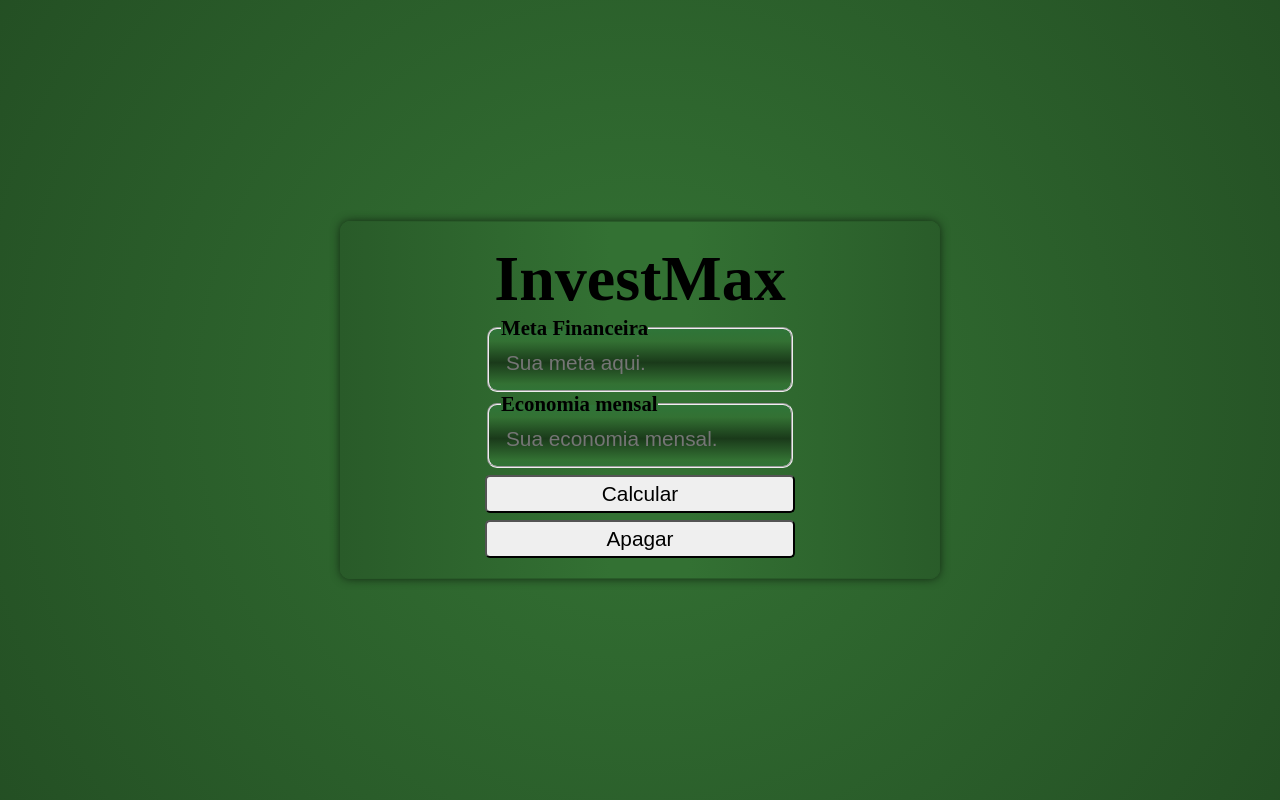
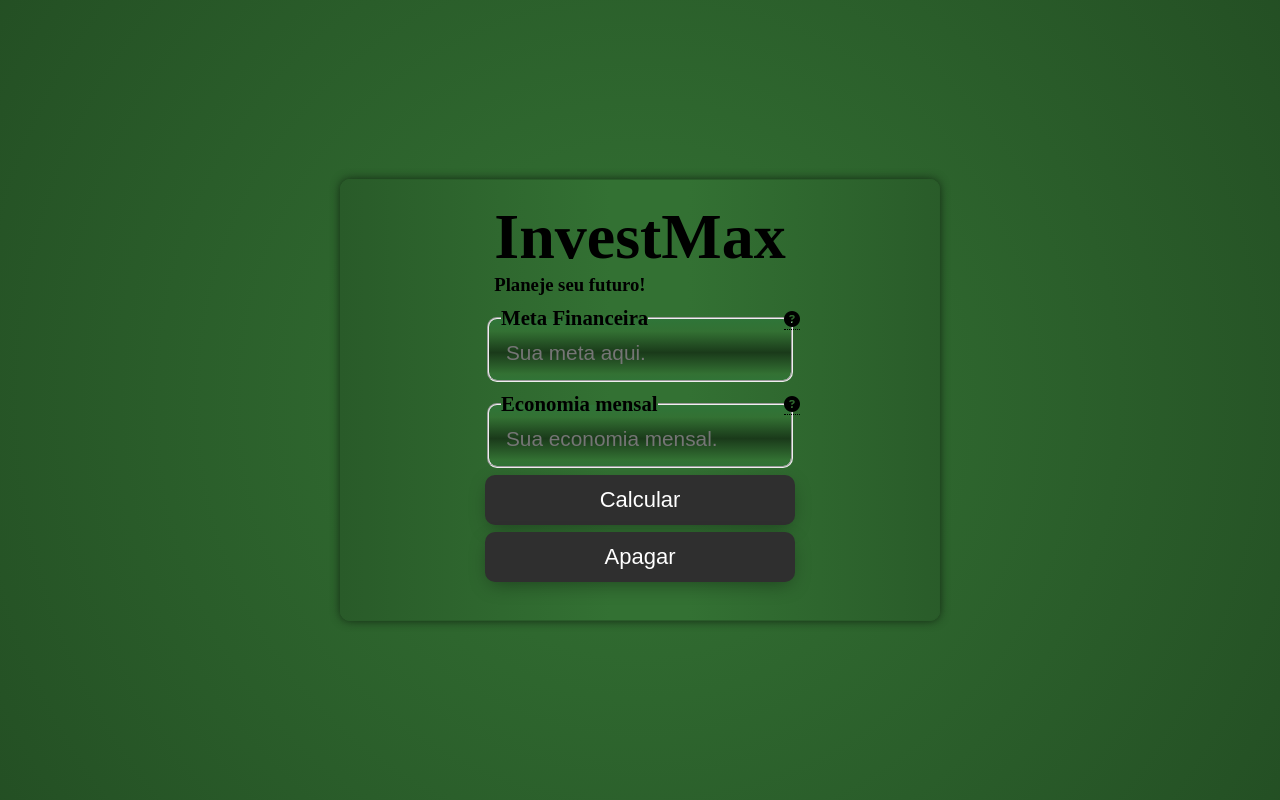
Before and after one commit to ArielMAJ/match-ibm-final-project, a Flask app: page / in a window 1280 px wide. Run offline with Flask 3, Linux system fonts and the light colour scheme; some libraries are stand-ins or nearby versions.

Commit message:
[ADD/UPT] Added button and error pop up behavior, etc.
Added favicon. Changed the order things are checked in the back-end. Made text input required. Forms won't clear upon reloading page. Changed POST route so page usage will feel more natural.

```diff
--- a/api/routes/financial_goal.py
+++ b/api/routes/financial_goal.py
@@ -6,4 +6,4 @@ from flask import Blueprint
 from flask_restful import Api
 
 FINANCIAL_GOAL_BLUEPRINT = Blueprint("financial_goal", __name__)
-Api(FINANCIAL_GOAL_BLUEPRINT).add_resource(FinancialGoalResource, "/goal/")
+Api(FINANCIAL_GOAL_BLUEPRINT).add_resource(FinancialGoalResource, "/")
--- a/api/static/style.css
+++ b/api/static/style.css
@@ -2,11 +2,6 @@
   --dark-green: #132a13;
   --sea-green: #198754;
   --fern-green: #337133;
-  --mindaro: #bce784;
-
-  --steel-blue: #2081c3;
-  --pale-azure: #63d2ff;
-  --pale-sky-blue: #b3e5fc;
 }
 
 @media (prefers-reduced-motion: no-preference) {
@@ -46,10 +41,12 @@
   justify-content: center;
   flex-wrap: wrap;
 }
+
 .fit-content {
   min-width: fit-content;
   min-height: fit-content;
 }
+
 .box {
   /* width: fit-content; */
   /* height: fit-content; */
@@ -73,6 +70,7 @@ form {
   padding: 0;
   box-sizing: border-box;
 }
+
 fieldset {
   background: linear-gradient(
     180deg,
@@ -83,9 +81,8 @@ fieldset {
     var(--sea-green) 200%
   );
   border-radius: 10px;
-  /* border: none;
-  padding: 0;
-  margin: 0; */
+  /* padding: 0; */
+  margin-top: 10px;
 }
 
 legend {
@@ -105,15 +102,16 @@ input[type="text"] {
   color: white;
 }
 
-input[type="submit"] {
+button[type="submit"] {
   margin-top: 7px;
-  padding: 5px;
-  border-radius: 5px;
+  /* padding: 8px; */
+  /* border-radius: 5px; */
 }
 
 .fixed-responsive-width {
   width: 70vw !important;
   max-width: 600px !important;
+  min-width: 300px;
 }
 
 .large-text {
@@ -127,3 +125,174 @@ input[type="submit"] {
 .small-text {
   font-size: 1.3rem;
 }
+
+/* Tooltip */
+.tooltip {
+  position: absolute;
+  display: inline-block;
+  border-bottom: 1px dotted black;
+  top: -40%;
+  right: -3%;
+}
+
+.tooltip .tooltiptext {
+  visibility: hidden;
+  width: 200px;
+  background-color: rgba(0, 0, 0, 0.342);
+  color: #fff;
+  text-align: center;
+  border-radius: 6px;
+  padding: 7px;
+  margin: 5px;
+
+  /* Position the tooltip */
+  position: absolute;
+  z-index: 1;
+}
+
+.tooltip:hover .tooltiptext {
+  visibility: visible;
+}
+
+.relative-container {
+  position: relative;
+}
+/* Tooltip */
+
+/* Toast */
+.wrapper {
+  width: 520px;
+  padding: 30px 20px;
+  position: absolute;
+  bottom: 50px;
+  right: 0;
+  overflow: hidden;
+}
+
+#show-toast {
+  position: absolute;
+  transform: translate(-50%, -50%);
+  top: 50%;
+  right: 0%;
+  background-color: #101020;
+  color: #ffffff;
+  padding: 20px;
+  border-radius: 5px;
+  cursor: pointer;
+}
+
+#toast {
+  width: 480px;
+  height: 110px;
+  padding: 20px;
+  background-color: #ffffff;
+  box-shadow: 0 10px 20px rgba(75, 50, 50, 0.05);
+  border-left: 8px solid #d74764;
+  border-radius: 7px;
+  display: grid;
+  grid-template-columns: 1.2fr 6fr 0.5fr;
+  transform: translate(400px);
+  transition: 1s;
+}
+
+.container-1,
+.container-2 {
+  align-self: center;
+}
+
+.container-1 i {
+  font-size: 50px;
+  color: #47d764;
+}
+
+.container-2 p:first-child {
+  color: #101020;
+  font-weight: 600;
+  font-size: 16px;
+}
+
+.container-2 p:last-child {
+  font-size: 12px;
+  color: #656565;
+  font-weight: 400;
+}
+
+#toast button {
+  align-self: flex-start;
+  background-color: transparent;
+  font-size: 25px;
+  line-height: 0;
+  color: #656565;
+  cursor: pointer;
+}
+
+#close {
+  border: None;
+}
+/* Toast */
+
+/* Submit button */
+/* button inside forms */
+
+form button {
+  width: auto;
+  height: 50px;
+  border: none;
+  outline: none;
+  background: #2f2f2f;
+  color: #fff;
+  font-size: 22px;
+  border-radius: 10px;
+  text-align: center;
+  box-shadow: 0 6px 20px -5px rgba(0, 0, 0, 0.4);
+  position: relative;
+  overflow: hidden;
+  cursor: pointer;
+}
+
+.check-box {
+  width: 50px;
+  height: 50px;
+  border-radius: 10px;
+  box-shadow: 0 0 12px -2px rgba(0, 0, 0, 0.5);
+  position: absolute;
+  top: 0;
+  right: -40px;
+  opacity: 0;
+}
+
+.check-box svg {
+  width: 40px;
+  margin: 5px;
+}
+
+svg path {
+  stroke-width: 3;
+  stroke: #fff;
+  stroke-dasharray: 34;
+  stroke-dashoffset: 34;
+  stroke-linecap: round;
+}
+
+.active {
+  background: var(--dark-green);
+  transition: 0.6s;
+}
+
+.active .check-box {
+  right: 0;
+  opacity: 1;
+  transition: 0.6s;
+}
+
+.active p {
+  margin-right: 110px;
+  transition: 0.6s;
+}
+
+.active svg path {
+  stroke-dashoffset: 0;
+  transition: 0.6s;
+  transition-delay: 0.6s;
+}
+/* Submit button */
--- a/api/templates/form.html
+++ b/api/templates/form.html
@@ -1,29 +1,73 @@
 <div>
-  <form class="flex-column" action="/goal/" method="POST">
-    <fieldset>
+  <form
+    id="myForm"
+    class="flex-column form-anticlear"
+    action="/"
+    method="POST"
+    onsubmit="btnFunction('#submitBtn', '#submitBtnText', true);delaySubmit(event);"
+  >
+    <div class="flex-row">
+      <fieldset class="relative-container">
         <legend class="small-text">Meta Financeira</legend>
         <input
+          class="small-text"
           autofocus
-        class="small-text"
+          autocomplete="off"
           name="goal"
           placeholder="Sua meta aqui."
           type="text"
+          required
         />
+        <div class="tooltip">
+          <i class="fas fa-question-circle"></i>
+          <span class="tooltiptext"
+            >Digite aqui uma meta financeira que deseja alcançar (apenas
+            números). Ex.: 4899</span
+          >
+        </div>
       </fieldset>
-
-    <fieldset>
+    </div>
+    <fieldset class="relative-container">
       <legend class="small-text">Economia mensal</legend>
       <input
+        class="small-text"
         autofocus
-        class="small-text"
+        autocomplete="off"
         name="monthly_savings"
         placeholder="Sua economia mensal."
         type="text"
+        required
       />
+      <div class="tooltip">
+        <i class="fas fa-question-circle"></i>
+        <span class="tooltiptext"
+          >Digite aqui um valor mensal médio que você pretende guardar (apenas
+          números). Ex.: 370</span
+        >
+      </div>
     </fieldset>
-    <input class="small-text" type="submit" value="Calcular" />
+    <button id="submitBtn" type="submit">
+      <p id="submitBtnText">Calcular</p>
+      <div class="check-box">
+        <svg xmlns="http://www.w3.org/2000/svg" viewBox="0 0 50 50">
+          <path fill="transparent" d="M14.1 27.2l7.1 7.2 16.7-16.8" />
+        </svg>
+      </div>
+    </button>
   </form>
-  <form class="flex-column" action="/" method="GET">
-    <input class="small-text" type="submit" value="Apagar" />
+  <form
+    class="flex-column"
+    action="/"
+    method="GET"
+    onsubmit="btnFunction('#clearBtn', '#clearBtnText', false);clearForm(event)"
+  >
+    <button id="clearBtn" type="submit">
+      <p id="clearBtnText">Apagar</p>
+      <div class="check-box">
+        <svg xmlns="http://www.w3.org/2000/svg" viewBox="0 0 50 50">
+          <path fill="transparent" d="M14.1 27.2l7.1 7.2 16.7-16.8" />
+        </svg>
+      </div>
+    </button>
   </form>
 </div>
--- a/api/templates/index.html
+++ b/api/templates/index.html
@@ -1,11 +1,35 @@
 {% extends "layout.html" %} {% block body %}
-<div class="box flex-column fixed-responsive-width">
-  <div class="flex-row"><h1 class="large-text">InvestMax</h1></div>
+<div id="main-container" class="box flex-column fixed-responsive-width">
+  <div class="flex-row">
+    <div class="flex-column">
+      <h1 class="large-text">InvestMax</h1>
+      <h3>Planeje seu futuro!</h3>
+    </div>
+  </div>
 
   <div class="flex-row">{% include 'form.html' %}</div>
 
-  {% if message %}
-  <div class="flex-row box small-text"><h3>{{ message }}</h3></div>
+  <br />
+
+  {% if show_error_pop_up %}
+  <div class="wrapper">
+    <div id="toast">
+      <div class="container-1">
+        <i class="fa-solid fa-square-xmark fa-shake" style="color: #ff2445"></i>
+      </div>
+      <div class="container-2">
+        <div class="small-text">{{ message }}</div>
+      </div>
+      <button id="close" onclick="closeToast()">&times;</button>
+    </div>
+  </div>
+  <script>
+    showToast();
+  </script>
+  {% elif message %}
+  <div id="response-message" class="flex-row box small-text">
+    <h3>{{ message }}</h3>
+  </div>
   {% endif %}
 </div>
 {% endblock %}
--- a/api/templates/layout.html
+++ b/api/templates/layout.html
@@ -1,22 +1,29 @@
 <!DOCTYPE html>
 <html lang="en">
   <head>
+    <link
+      rel="icon"
+      type="image/x-icon"
+      href="/static/icons8-money-with-wings-emoji-96.png"
+    />
     <link
       href="https://fonts.googleapis.com/css2?family=Poppins:wght@400;600&display=swap"
       rel="stylesheet"
     />
     <link
       rel="stylesheet"
-      href="https://cdnjs.cloudflare.com/ajax/libs/font-awesome/5.15.3/css/all.min.css"
+      href="https://cdnjs.cloudflare.com/ajax/libs/font-awesome/6.4.2/css/all.min.css"
     />
     <meta charset="UTF-8" />
     <meta http-equiv="X-UA-Compatible" content="IE=edge" />
     <meta name="viewport" content="width=device-width, initial-scale=1.0" />
     <link rel="stylesheet" href="/static/reset.css" />
     <link rel="stylesheet" href="/static/style.css" />
+    <script src="/static/script.js"></script>
     <title>InvestMax</title>
   </head>
   <body>
     <div class="page flex-column">{% block body %} {% endblock %}</div>
   </body>
+  <script src="https://cdn.jsdelivr.net/gh/akjpro/form-anticlear/base.js"></script>
 </html>
--- a/pyproject.toml
+++ b/pyproject.toml
@@ -1,6 +1,6 @@
 [tool.poetry]
 name = "match-ibm-final-project"
-version = "0.7.2"
+version = "0.8.0"
 description = "[Match-IBM] Projeto Final: 06 - Calculadora de Meta Financeira com Economia Mensal"
 authors = ["ArielMAJ <ariel.maj@hotmail.com>"]
 license = "MIT"
```
Also changed, not shown: api/resources/financial_goal.py (+13 -9 lines), api/static/script.js (added, +89 -0 lines), api/static/icons8-money-with-wings-emoji-96.png (added). Lines whose indentation alone changed are shown as unchanged.
